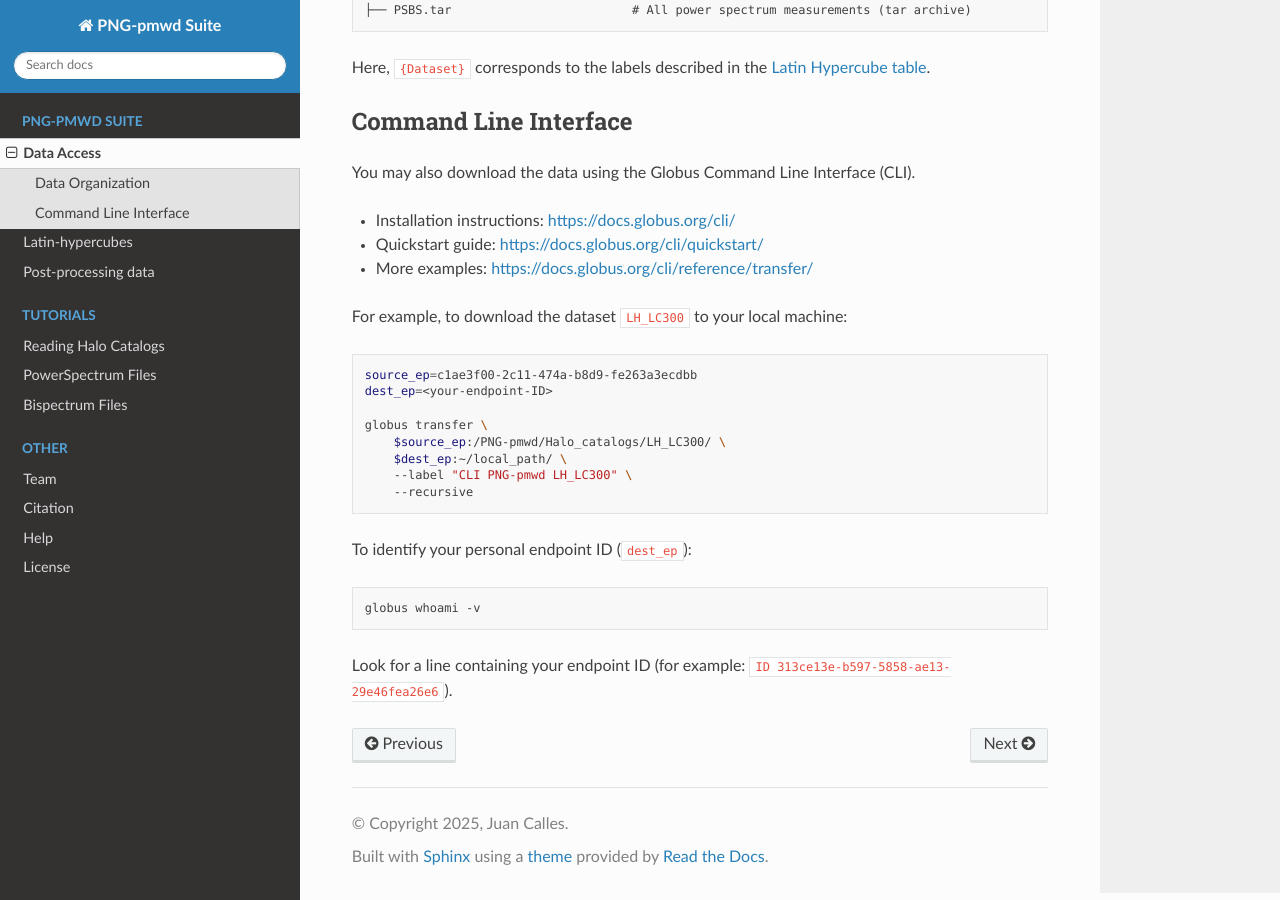
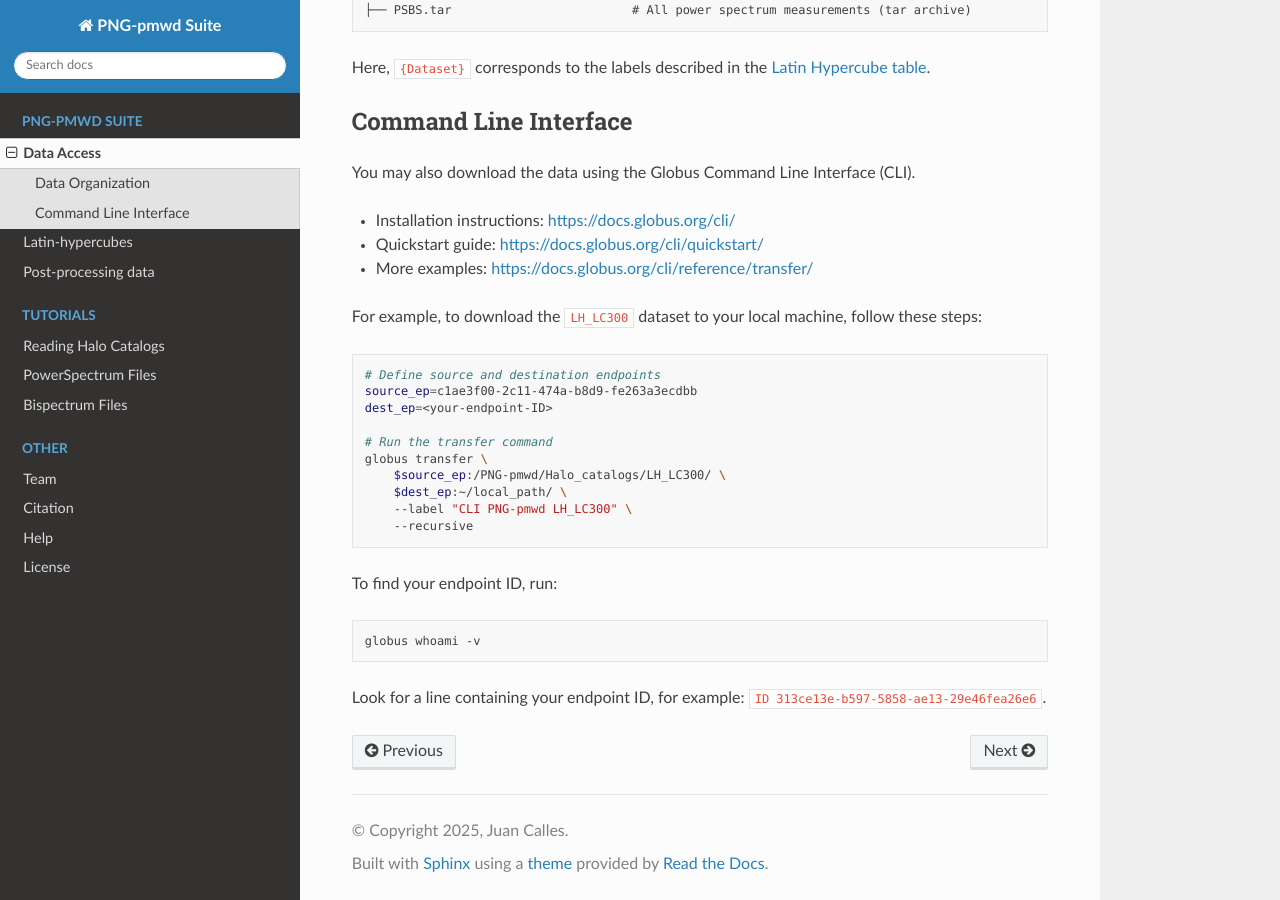
Before and after one commit to jcallesh/PNG-pmwd-Suite, a Sphinx documentation site: the page built from docs/source/access.rst, in a window 1280 px wide and 900 px high, scrolled down 903 px. Built offline with Sphinx 7.4.7 and the Read the Docs theme 3.1.0, drawn with Linux system fonts in a browser that asks for light colours; some of the changed text lies outside the part shown.

Commit message:
docs: fix typos

```diff
--- a/docs/source/access.rst
+++ b/docs/source/access.rst
@@ -43,7 +43,7 @@ The relevant subdirectories and files are structured as follows:
     ├── PSBS.tar                         # All power spectrum measurements (tar archive)
 
 Here, ``{Dataset}`` corresponds to the labels described in the
-`Latin Hypercube table <Latin-hypercubes.html>`_.
+`Latin Hypercube table <latin_hypercubes.html>`_.
 
 
 Command Line Interface
@@ -55,23 +55,25 @@ You may also download the data using the Globus Command Line Interface (CLI).
 - Quickstart guide: https://docs.globus.org/cli/quickstart/
 - More examples: https://docs.globus.org/cli/reference/transfer/
 
-For example, to download the dataset ``LH_LC300`` to your local machine:
+For example, to download the ``LH_LC300`` dataset to your local machine, follow these steps:
 
 .. code-block:: bash
 
+    # Define source and destination endpoints
     source_ep=c1ae3f00-2c11-474a-b8d9-fe263a3ecdbb
     dest_ep=<your-endpoint-ID>
 
+    # Run the transfer command
     globus transfer \
         $source_ep:/PNG-pmwd/Halo_catalogs/LH_LC300/ \
         $dest_ep:~/local_path/ \
         --label "CLI PNG-pmwd LH_LC300" \
         --recursive
 
-To identify your personal endpoint ID (``dest_ep``):
+To find your endpoint ID, run:
 
 .. code-block:: bash
 
     globus whoami -v
 
-Look for a line containing your endpoint ID (for example:  ``ID 313ce13e-b597-5858-ae13-29e46fea26e6``).
+Look for a line containing your endpoint ID, for example: ``ID 313ce13e-b597-5858-ae13-29e46fea26e6``.
--- a/docs/source/help.rst
+++ b/docs/source/help.rst
@@ -4,4 +4,4 @@ Help
 ====
 
 
-For any issue or comment please contact juan.calles@uv.cl
+For any issue or comment please contact juan.calles@uv.cl .
```
Also changed, not shown: other parts of docs/source/access.rst (+1 -1 lines).
